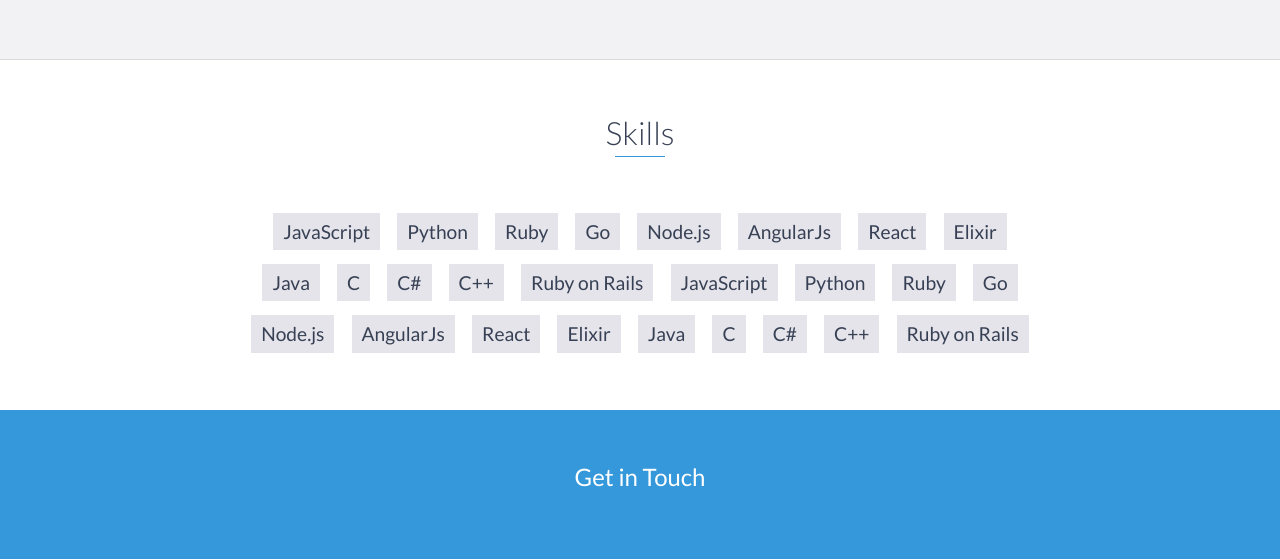
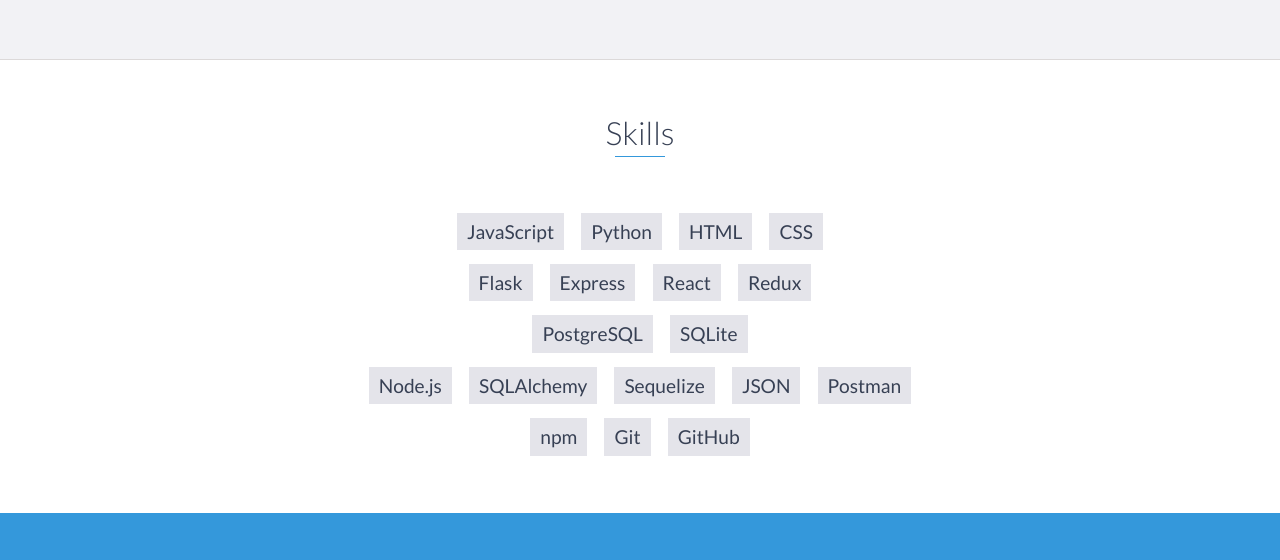
Before and after one commit to ummjhall/portfolio, a website: page index.html in a window 1280 px wide. Shown: the part 1862-2422 px from the top of the page. Drawn offline with nearby package versions, Linux system fonts and the light colour scheme.

Commit message:
Edit skills

```diff
--- a/index.html
+++ b/index.html
@@ -208,30 +208,30 @@
         <ul>
             <li>JavaScript</li>
             <li>Python</li>
-            <li>Ruby</li>
-            <li>Go</li>
+            <li>HTML</li>
+            <li>CSS</li>
+        </ul>
+        <ul>
+            <li>Flask</li>
+            <li>Express</li>
+            <li>React</li>
+            <li>Redux</li>
+        </ul>
+        <ul>
+            <li>PostgreSQL</li>
+            <li>SQLite</li>
+        </ul>
+        <ul>
             <li>Node.js</li>
-            <li>AngularJs</li>
-            <li>React</li>
-            <li>Elixir</li>
-            <li>Java</li>
-            <li>C</li>
-            <li>C#</li>
-            <li>C++</li>
-            <li>Ruby on Rails</li>
-            <li>JavaScript</li>
-            <li>Python</li>
-            <li>Ruby</li>
-            <li>Go</li>
-            <li>Node.js</li>
-            <li>AngularJs</li>
-            <li>React</li>
-            <li>Elixir</li>
-            <li>Java</li>
-            <li>C</li>
-            <li>C#</li>
-            <li>C++</li>
-            <li>Ruby on Rails</li>
+            <li>SQLAlchemy</li>
+            <li>Sequelize</li>
+            <li>JSON</li>
+            <li>Postman</li>
+        </ul>
+        <ul>
+            <li>npm</li>
+            <li>Git</li>
+            <li>GitHub</li>
         </ul>
     </div>
     <!-- End #skills -->
```
